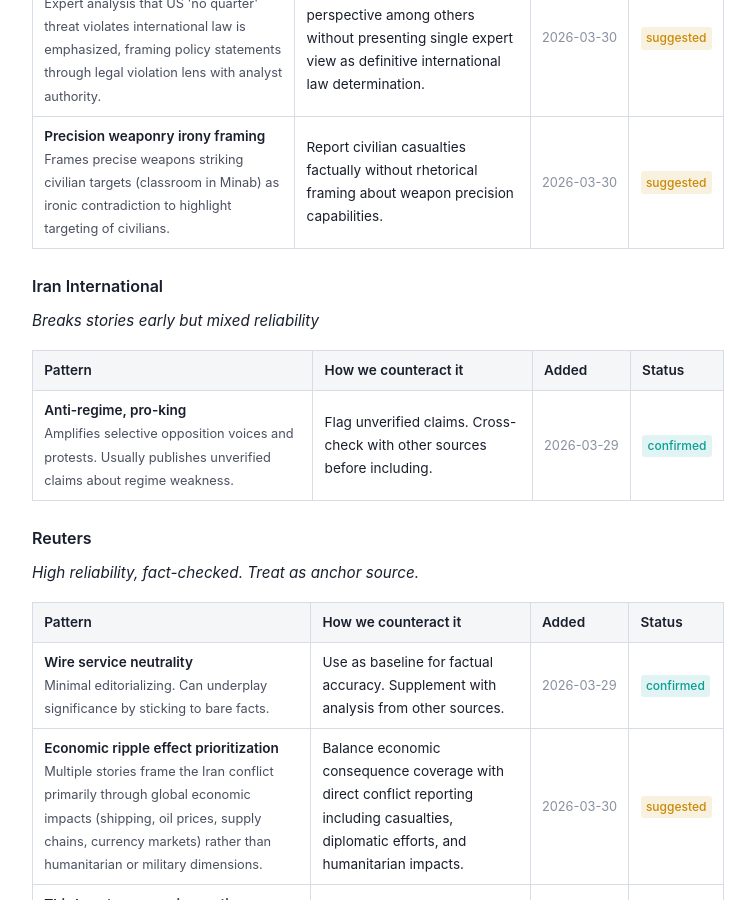
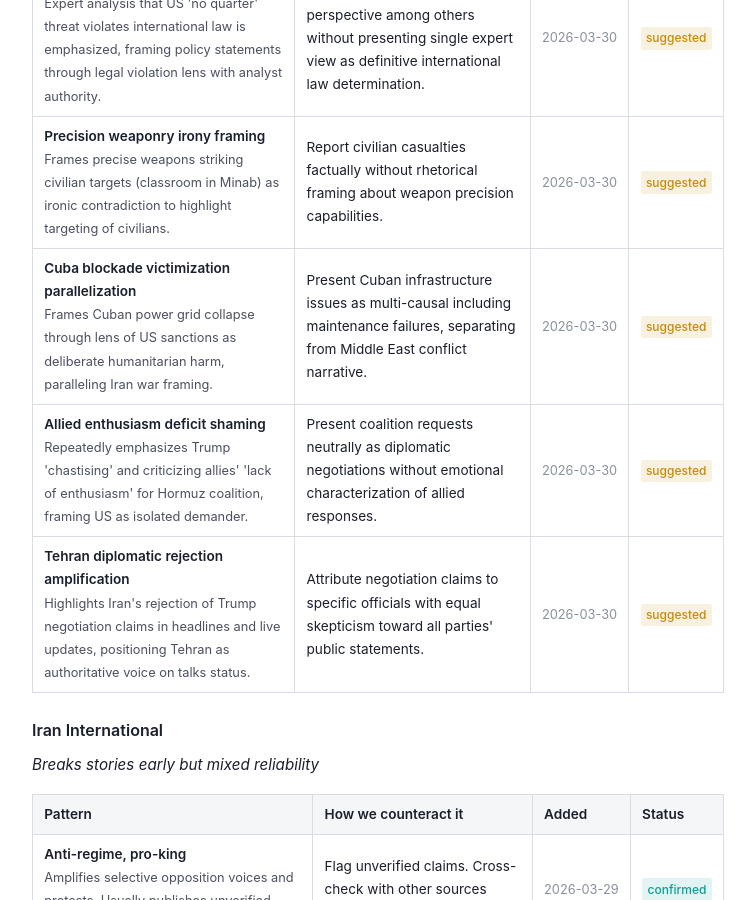
Before and after one commit to k1monfared/news_reader, a Jekyll site: the page built from docs/about.md, in a window 1280 px wide and 900 px high, scrolled down 7196 px. Shown: the whole window, without its empty margins (262-1017 px from the left). Built offline with Jekyll 4.4.1, drawn with Linux system fonts in a browser that asks for light colours; some of the changed text lies outside the part shown.

```diff
--- a/docs/_data/source_biases.json
+++ b/docs/_data/source_biases.json
@@ -239,6 +239,27 @@
         "debias": "Report civilian casualties factually without rhetorical framing about weapon precision capabilities.",
         "date_added": "2026-03-30",
         "status": "suggested"
+      },
+      {
+        "pattern": "Cuba blockade victimization parallelization",
+        "detail": "Frames Cuban power grid collapse through lens of US sanctions as deliberate humanitarian harm, paralleling Iran war framing.",
+        "debias": "Present Cuban infrastructure issues as multi-causal including maintenance failures, separating from Middle East conflict narrative.",
+        "date_added": "2026-03-30",
+        "status": "suggested"
+      },
+      {
+        "pattern": "Allied enthusiasm deficit shaming",
+        "detail": "Repeatedly emphasizes Trump 'chastising' and criticizing allies' 'lack of enthusiasm' for Hormuz coalition, framing US as isolated demander.",
+        "debias": "Present coalition requests neutrally as diplomatic negotiations without emotional characterization of allied responses.",
+        "date_added": "2026-03-30",
+        "status": "suggested"
+      },
+      {
+        "pattern": "Tehran diplomatic rejection amplification",
+        "detail": "Highlights Iran's rejection of Trump negotiation claims in headlines and live updates, positioning Tehran as authoritative voice on talks status.",
+        "debias": "Attribute negotiation claims to specific officials with equal skepticism toward all parties' public statements.",
+        "date_added": "2026-03-30",
+        "status": "suggested"
       }
     ],
     "notes": "Generally reliable on facts, but editorializes framing"
@@ -382,6 +403,27 @@
         "pattern": "Red Sea alternative route inadequacy",
         "detail": "Reuters notes Saudi Red Sea exports reached 'record highs' but immediately qualifies as 'insufficient to replace Hormuz,' framing alternatives as inherently inadequate.",
         "debias": "Report alternative route capacity data without preemptive inadequacy framing, allowing readers to assess sufficiency.",
+        "date_added": "2026-03-30",
+        "status": "suggested"
+      },
+      {
+        "pattern": "Swiss wealth flight tracking",
+        "detail": "Reports Gulf wealthy individuals moving assets to Switzerland as conflict metric, using financial flows as geopolitical anxiety indicator.",
+        "debias": "Note capital movement patterns without inferring broader regional sentiment from elite financial behavior.",
+        "date_added": "2026-03-30",
+        "status": "suggested"
+      },
+      {
+        "pattern": "Historical crisis playbook invocation",
+        "detail": "Explicitly frames market analysis through 2022 Russia-Ukraine invasion precedent, suggesting investors apply past conflict patterns.",
+        "debias": "Analyze current market conditions independently rather than overlaying previous crisis frameworks.",
+        "date_added": "2026-03-30",
+        "status": "suggested"
+      },
+      {
+        "pattern": "Japanese ministerial quotation anchoring",
+        "detail": "Prioritizes Japanese transport and finance minister statements on Persian Gulf impacts, centering Japanese policy perspective.",
+        "debias": "Balance Japanese official statements with perspectives from multiple affected economies.",
         "date_added": "2026-03-30",
         "status": "suggested"
       }
@@ -830,6 +872,20 @@
         "debias": "Describe strategic objectives neutrally without philosophical characterizations that imply irrationality.",
         "date_added": "2026-03-30",
         "status": "suggested"
+      },
+      {
+        "pattern": "Khamenei disappearance Nowruz deadline dramatization",
+        "detail": "Links Mojtaba's continued absence to approaching Nowruz holiday as crisis deadline, suggesting imminent leadership legitimacy collapse.",
+        "debias": "Report leadership succession speculation without artificial temporal urgency tied to cultural holidays.",
+        "date_added": "2026-03-30",
+        "status": "suggested"
+      },
+      {
+        "pattern": "War-accelerated nuclear capability speculation",
+        "detail": "Frames conflict as potentially accelerating Iranian nuclear weapons development timeline through expert speculation.",
+        "debias": "Present nuclear program assessments based on verified intelligence rather than conflict-contingent speculation.",
+        "date_added": "2026-03-30",
+        "status": "suggested"
       }
     ],
     "notes": "Reliable but limited conflict coverage"
```
Also changed, not shown: docs/_posts/2026-03-16-daily-brief.md (added, +112 -0 lines).
